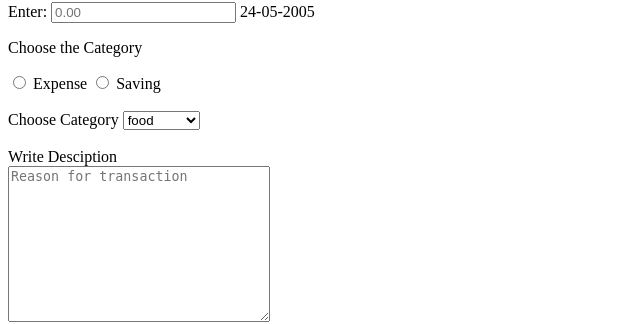
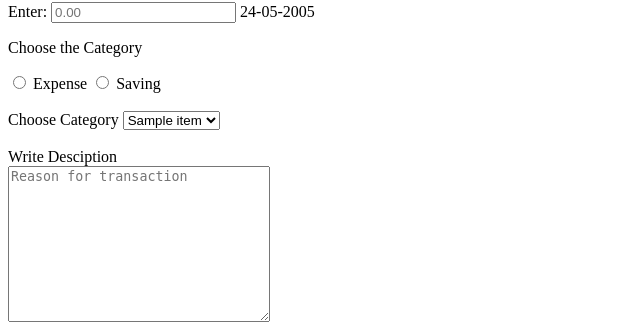
Before and after one commit to Thunderer9506/Personal-Finance-App, a Flask app: template templates/index.html in a window 1280 px wide. Shown: the part 119-443 px from the top of the page, without its empty margins (0-640 px from the left). Run offline with Flask 3, Linux system fonts and the light colour scheme; the template is opened without the code that fills it: most values are stand-ins (such as "Sample title", 1, 10 or a date in 2020).

Commit message:
created for loop in index.html to render options for expense, created some options in python

```diff
--- a/main.py
+++ b/main.py
@@ -4,8 +4,8 @@ from flask import request
 
 app = Flask(__name__)
 
-expenseCategory = []
-incomeCategory = ['Awards','Coupons','Grants']
+expenseCategory = ['Food','Transportation','Bill','Shoping','Education']
+incomeCategory = ['Salary','Awards','Coupons','Grants','Rental']
 
 
 @app.route("/", methods=["GET","POST"])
@@ -16,4 +16,4 @@ def home():
         print(request.form["categories"])
         print(request.form["description"])
 
-    return render_template('index.html')
+    return render_template('index.html',category = {'expense': expenseCategory,'income':incomeCategory})
--- a/templates/index.html
+++ b/templates/index.html
@@ -23,10 +23,12 @@
         <br>
         <label for="categories">Choose Category</label>
         <select name="categories" id="categories">
-            <option value="food">food</option>
-            <option value="bill">bill</option>
+            {% for item in category.expense %}
+                <option value="{{item | lower}}">{{item}}</option>
+            {% endfor %}
+            <!-- <option value="bill">bill</option>
             <option value="commute">commute</option>
-            <option value="rent">rent</option>
+            <option value="rent">rent</option> -->
         </select>
         <br>
         <br>
```
